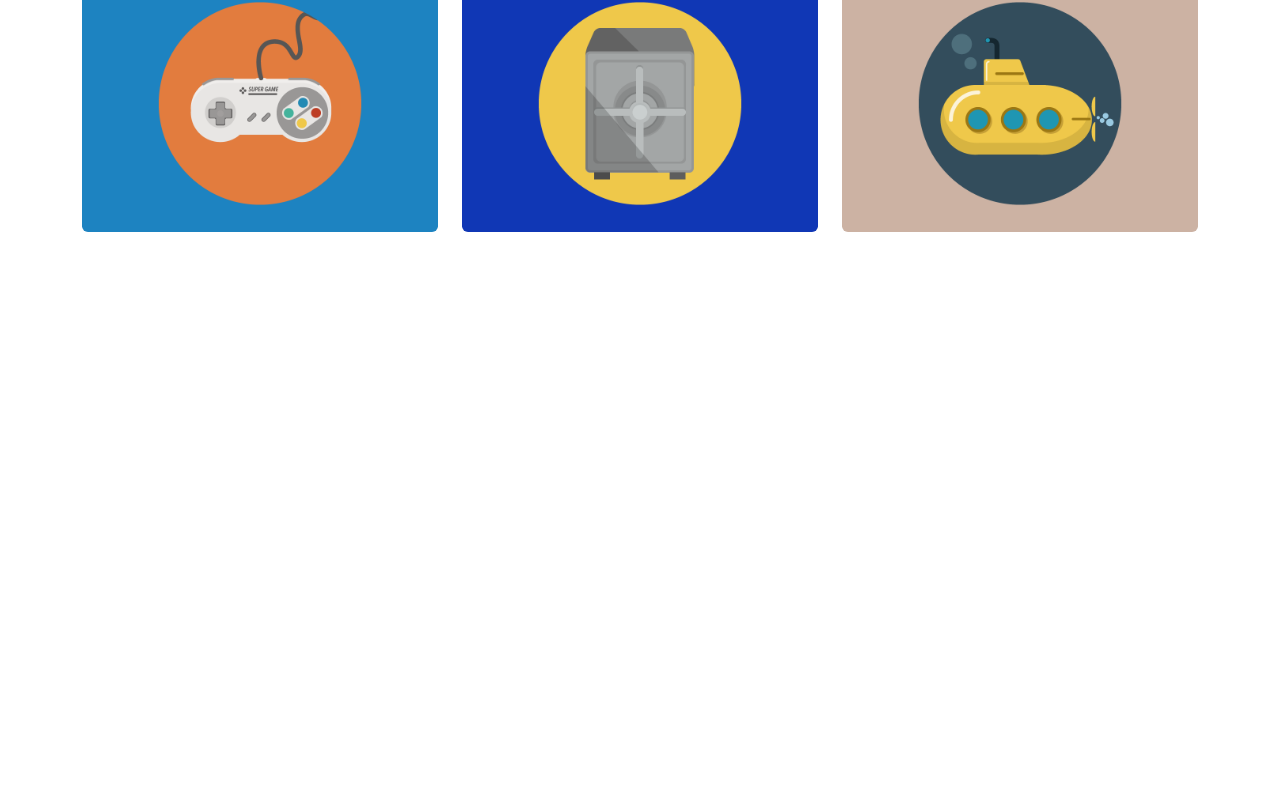
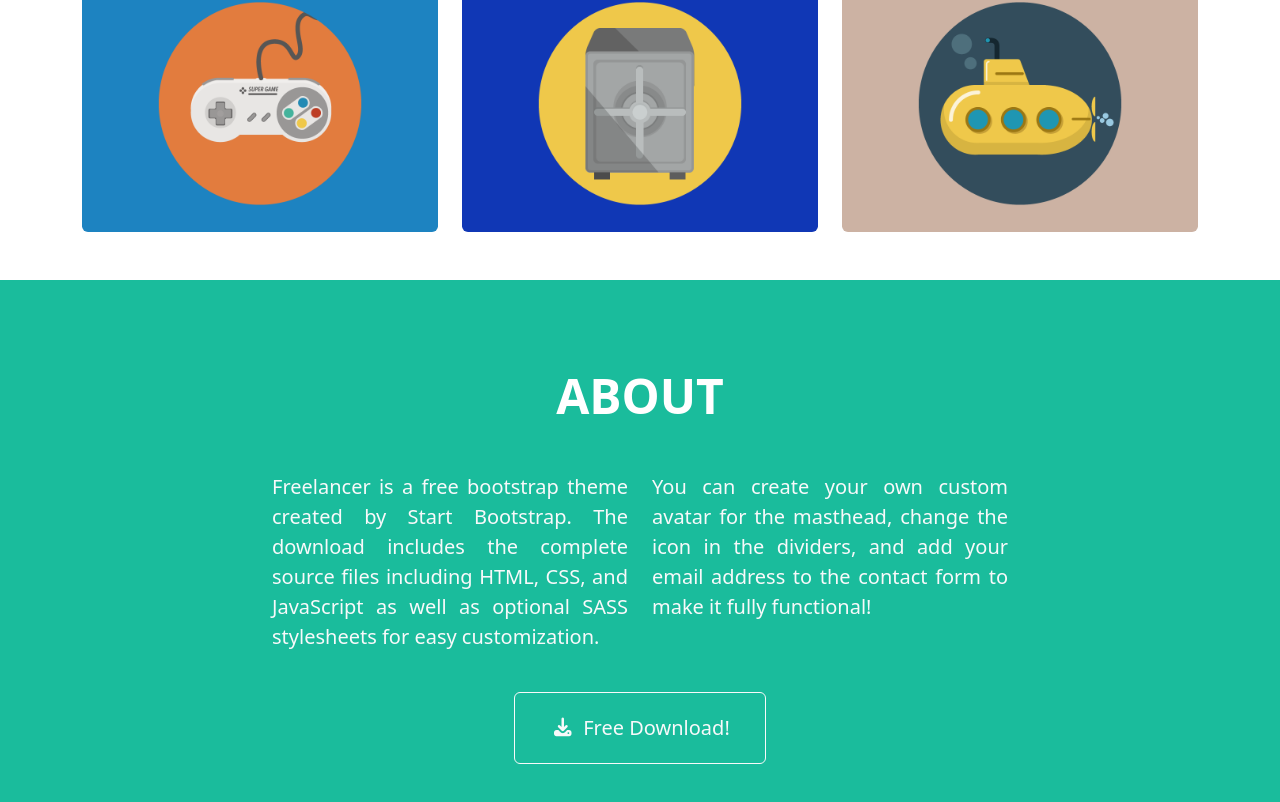
Before and after one commit to Baylsan-Ml/React-1st-Project, a React (Vite) app: page / in a window 1280 px wide. Shown: the part 1298-2100 px from the top of the page. Before the commit the page ends 1578 px from the top, so only its background shows below. Built offline with nearby package versions, Linux system fonts and the light colour scheme.

Commit message:
Create About Section

```diff
--- a/index.html
+++ b/index.html
@@ -5,6 +5,7 @@
     <link rel="icon" type="image/svg+xml" href="/vite.svg" />
     <meta name="viewport" content="width=device-width, initial-scale=1.0" />
     <title>react_project1</title>
+    <link rel="stylesheet" href="https://cdnjs.cloudflare.com/ajax/libs/font-awesome/7.0.1/css/all.min.css" integrity="sha512-2SwdPD6INVrV/lHTZbO2nodKhrnDdJK9/kg2XD1r9uGqPo1cUbujc+IYdlYdEErWNu69gVcYgdxlmVmzTWnetw==" crossorigin="anonymous" referrerpolicy="no-referrer" />
   </head>
   <body>
     <div id="root"></div>
--- a/package.json
+++ b/package.json
@@ -10,6 +10,11 @@
     "preview": "vite preview"
   },
   "dependencies": {
+    "@fortawesome/fontawesome-svg-core": "^7.1.0",
+    "@fortawesome/free-brands-svg-icons": "^7.1.0",
+    "@fortawesome/free-regular-svg-icons": "^7.1.0",
+    "@fortawesome/free-solid-svg-icons": "^7.1.0",
+    "@fortawesome/react-fontawesome": "^3.1.0",
     "bootstrap": "^5.3.8",
     "react": "^19.1.1",
     "react-dom": "^19.1.1"
--- a/src/Components/About/about.jsx
+++ b/src/Components/About/about.jsx
@@ -1,7 +1,26 @@
+
+import style from './../../Components/About/about.module.css';
+
 function About(){
 
-    return <section>
+    return <section className={`${style.aboutSec} py-5 text-center`}>
+        <h2 className="text-uppercase py-5">About</h2>
+        <div className="container mt-2">
+            <div className="row justify-content-center">
+                <div className="col-md-4 ms-auto text-light">
+                    <p className={style.lead}>Freelancer is a free bootstrap theme created by Start Bootstrap. The download includes the complete source files including HTML, CSS, and JavaScript as well as optional SASS stylesheets for easy customization.</p>
+                </div>
+                <div className="col-md-4 me-auto text-light">
+                    <p>You can create your own custom avatar for the masthead, change the icon in the dividers, and add your email address to the contact form to make it fully functional!</p>
+                </div>
+                <div className='mt-4'>
+                    <a className={`${style.downlodBtn} btn btn-xl btn-outline-light`} href="">
+                        <i className="fa-solid fa-download me-2"></i>
+                      Free Download!</a>
+                </div>
+            </div>
 
+        </div>
     </section>
 }
 export default About;
--- /dev/null
+++ b/src/Components/About/about.module.css
@@ -0,0 +1,15 @@
+.aboutSec{
+    background-color: #1abc9c;
+}
+.aboutSec h2{
+    color: #fff;
+}
+.aboutSec p{
+    font-size: 1.25rem;
+    font-weight: 400;
+   text-align: justify;
+}
+.downlodBtn{
+    padding: 20px 35px;
+    font-size: 20px;
+}
--- a/src/Components/Portfolio/portfolio.module.css
+++ b/src/Components/Portfolio/portfolio.module.css
@@ -0,0 +1,3 @@
+.portfolioSec img{
+    cursor: pointer;
+}
```
Also changed, not shown: 1 other file (tests, documents, lock files or other folders).
